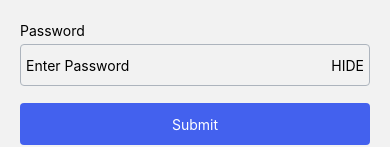
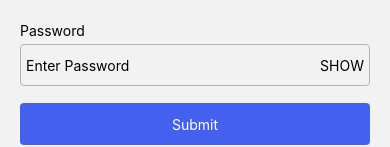
Before and after one commit to EthanHolman/react-native-tutorial, a React Native app: screen / in a window 390 px wide. Shown: the part 423-570 px from the top of the page. Built offline with nearby package versions, Linux system fonts and the light colour scheme.

Commit message:
Show/hide passwords

```diff
--- a/src/components/Login.js
+++ b/src/components/Login.js
@@ -46,6 +46,8 @@ const styles = StyleSheet.create({
 
 const LoginComponent = ({onSubmit, error, onChange, loading}) => {
   const {navigate} = useNavigation();
+  const [isSecureEntry, setIsSecureEntry] = React.useState(true);
+
   return (
     <Container>
       <Image
@@ -75,10 +77,16 @@ const LoginComponent = ({onSubmit, error, onChange, loading}) => {
           />
           <Input
             label="Password"
-            icon={<Text>HIDE</Text>}
+            icon={
+              <TouchableOpacity
+                onPress={() => setIsSecureEntry(!isSecureEntry)}>
+                {isSecureEntry && <Text>SHOW</Text>}
+                {!isSecureEntry && <Text>HIDE</Text>}
+              </TouchableOpacity>
+            }
             iconPosition="right"
             placeholder="Enter Password"
-            secureTextEntry
+            secureTextEntry={isSecureEntry}
             onChangeText={value => onChange({name: 'password', value})}
           />
           <CustomButton
--- a/src/components/Register.js
+++ b/src/components/Register.js
@@ -53,6 +53,7 @@ const RegisterComponent = ({
   loading,
 }) => {
   const {navigate} = useNavigation();
+  const [isSecureEntry, setIsSecureEntry] = React.useState(true);
 
   return (
     <Container>
@@ -104,10 +105,16 @@ const RegisterComponent = ({
           />
           <Input
             label="Password"
-            icon={<Text>HIDE</Text>}
+            icon={
+              <TouchableOpacity
+                onPress={() => setIsSecureEntry(!isSecureEntry)}>
+                {isSecureEntry && <Text>SHOW</Text>}
+                {!isSecureEntry && <Text>HIDE</Text>}
+              </TouchableOpacity>
+            }
             iconPosition="right"
             placeholder="Enter Password"
-            secureTextEntry
+            secureTextEntry={isSecureEntry}
             onChangeText={value => onChange({name: 'password', value})}
             error={errors.password || error?.password?.[0]}
           />
```
